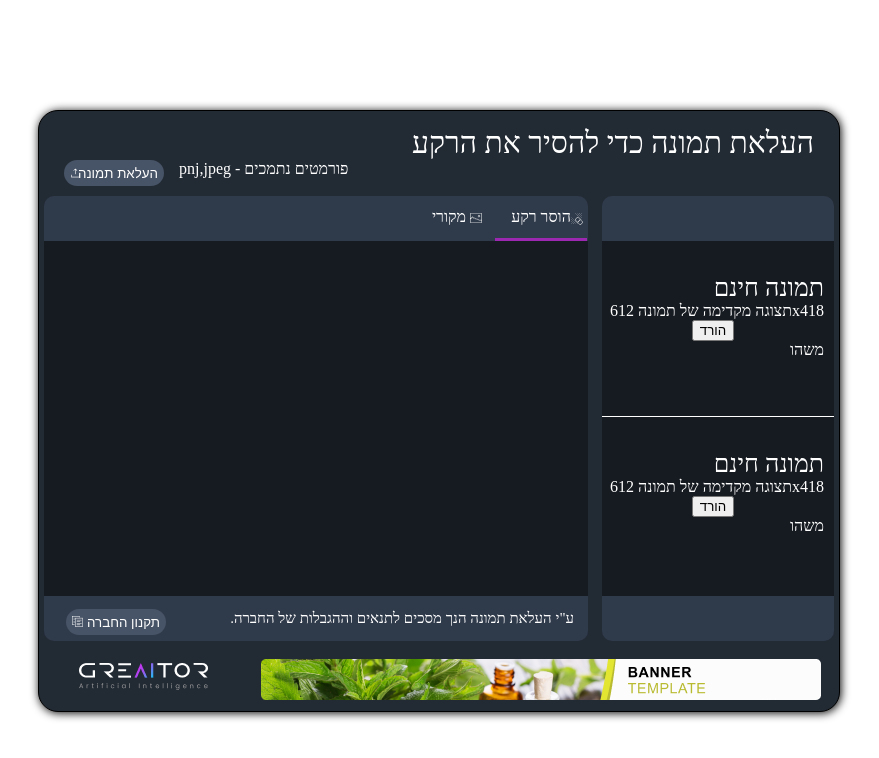
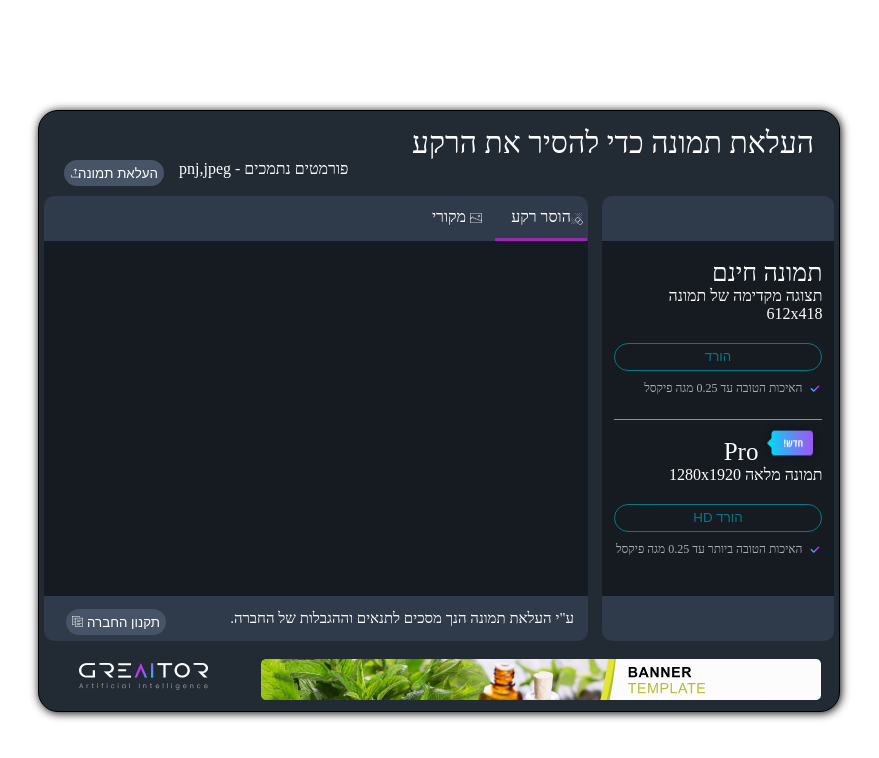
Before and after one commit to AriMeir/ReactProject, a React (Create React App) app: page / in a window 1280 px wide. Shown: the top 758 px of the page, without its empty margins (201-1080 px from the left). Built offline with nearby package versions, Linux system fonts and the light colour scheme.

Commit message:
lesson 3

```diff
--- a/src/Bgremove.js
+++ b/src/Bgremove.js
@@ -30,8 +30,8 @@ function Bgremove() {
                   </div>
                   <div className='main_cont_right'>
                     <div className='middle_div_right'>
-                      <DownloadImg title = "תמונה חינם" subtitle = " תצוגה מקדימה של תמונה 612x418" btntext = "הורד" subtext="משהו" borderFlag = {true}/>
-                      <DownloadImg title = "תמונה חינם" subtitle = " תצוגה מקדימה של תמונה 612x418" btntext = "הורד" subtext="משהו"  borderFlag = {false}/>
+                      <DownloadImg title = "תמונה חינם" subtitle = " תצוגה מקדימה של תמונה 612x418" btntext = "הורד" subtext="האיכות הטובה עד 0.25 מגה פיקסל" borderFlag = {true} titleImg = {false}/>
+                      <DownloadImg title = "Pro" subtitle = "תמונה מלאה 1280x1920" btntext = "HD הורד" subtext="האיכות הטובה ביותר עד 0.25 מגה פיקסל"  borderFlag = {false} titleImg = {true}/>
 
                     </div>
                   </div>
--- a/src/DownloadImg.css
+++ b/src/DownloadImg.css
@@ -1,18 +1,51 @@
-.DownloadImg_cont{
-    height: 40%;
-    padding-top: 33px;
-    padding-right:10px
+@font-face {
+    font-family: "Adumna";
+    src: url('./assets/fonts/Aduma\ Regular.ttf'),
+  }
+body{
+    font-family: 'Aduma';
 }
 .DownloadImg_title{
-    color:white;
+    color: white;
     text-align: right;
+    padding-top: 18px;
     font-size: 25px;
 }
+
 .DownloadImg_subtitle{
-    color:white;
+    color: white;
     text-align: right;
+    direction: rtl;
 }
-.DownloadImg_subtext{
-    color:white;
+
+.DownloadImg_cont{
+    height: 50%;
+    width: 90%;
+    margin: 0 auto;
+}
+
+.DownloadImg_btn{
+    width: 100%;
+    background-color: transparent;
+    border: 1px solid #00bcd491;
+    color: #00bcd491;
+    line-height: 24px;
+    margin-top: 20px;
+    border-radius: 25px;
+}
+
+.DownloadImg_subsubtext{
+    color: #ffffffa3;
+    font-size: 12px;
     text-align: right;
+    margin-top: 10px;
+    padding-right: 20px;
+    background-image: url('./assets/check.png');
+    background-repeat: no-repeat;
+    background-position: 195px 2px;
 }
+.title_container{
+    display: flex;
+    width: 100%;
+    justify-content: end;
+}
--- a/src/DownloadImg.js
+++ b/src/DownloadImg.js
@@ -1,13 +1,16 @@
 import './DownloadImg.css';
-
+import newImg from './assets/new.png';
 
 function DownloadImg(props) {
   return (
-    <div className="DownloadImg_cont" style={{borderBottom: (props.borderFlag? "1px solid white" : "")}}>
+    <div className="DownloadImg_cont" style={{borderBottom: (props.borderFlag? "1px solid #ffffff85" : "")}}>
+      <div className='title_container'>
       <div className='DownloadImg_title'> {props.title}</div>
+      {props.titleImg? <img className='newImg' src={newImg}/>: ""}
+      </div>
       <div className='DownloadImg_subtitle'> {props.subtitle}</div>
       <button className='DownloadImg_btn'>{props.btntext}</button>
-      <div className='DownloadImg_subtext'> {props.subtext}</div>
+      <div className='DownloadImg_subsubtext'> {props.subtext}</div>
     </div>
   );
 }
```
